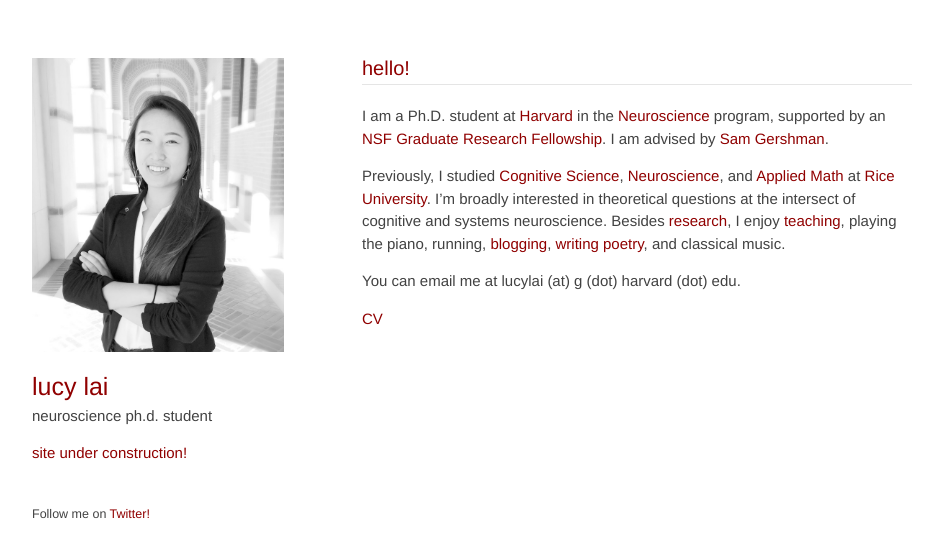
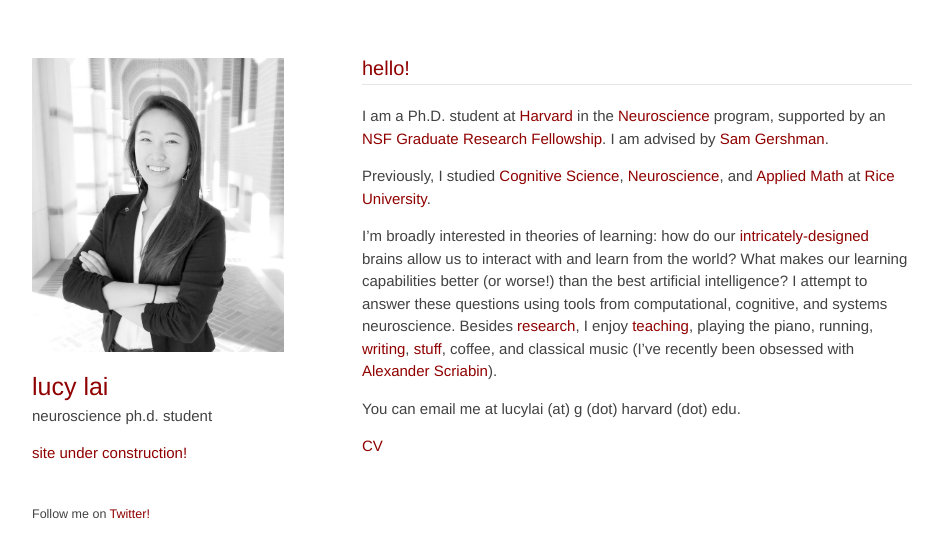
Before and after one commit to lucylai96/lucylai96.github.io, a Jekyll site: the page built from index.md, in a window 1280 px wide. Shown: the top 558 px of the page, without its empty margins (168-1111 px from the left). Built offline with Jekyll 4.4.1, drawn with Linux system fonts in a browser that asks for light colours; our own code applies the rules of GitHub Pages for plain Markdown files.

Commit message:
update main

```diff
--- a/index.md
+++ b/index.md
@@ -2,7 +2,9 @@
 ***
 I am a Ph.D. student at <a href="http://www.harvard.edu" target="_blank">Harvard</a> in the <a href="http://www.hms.harvard.edu/dms/neuroscience/index.html" target="_blank">Neuroscience</a> program, supported by an <a href="https://www.nsfgrfp.org/" target="_blank">NSF Graduate Research Fellowship</a>. I am advised by <a href="http://gershmanlab.webfactional.com/index.html" target="_blank">Sam Gershman</a>.
 
-Previously, I studied <a href="http://cogsci.rice.edu/" target="_blank">Cognitive Science</a>, <a href="http://neuroscience.rice.edu" target="_blank">Neuroscience</a>, and <a href="http://www.caam.rice.edu/" target="_blank">Applied Math</a> at <a href="http://www.rice.edu/" target="_blank">Rice University</a>. I’m broadly interested in theoretical questions at the intersect of cognitive and systems neuroscience. Besides [research](./research.html), I enjoy [teaching](./teaching.html), playing the piano, running, <a href="http://lucyblogs.wordpress.com/" target="_blank">blogging</a>, <a href="http://subcorticalsongs.wordpress.com/" target="_blank">writing poetry</a>, and classical music.
+Previously, I studied <a href="http://cogsci.rice.edu/" target="_blank">Cognitive Science</a>, <a href="http://neuroscience.rice.edu" target="_blank">Neuroscience</a>, and <a href="http://www.caam.rice.edu/" target="_blank">Applied Math</a> at <a href="http://www.rice.edu/" target="_blank">Rice University</a>.
+
+I’m broadly interested in theories of learning: how do our <a href="http://mitpress.mit.edu/books/principles-neural-design" target="_blank">intricately-designed</a> brains allow us to interact with and learn from the world? What makes our learning capabilities better (or worse!) than the best artificial intelligence? I attempt to answer these questions using tools from computational, cognitive, and systems neuroscience. Besides [research](./research.html), I enjoy [teaching](./teaching.html), playing the piano, running, <a href="http://lucyblogs.wordpress.com/" target="_blank">writing</a>, <a href="http://subcorticalsongs.wordpress.com/" target="_blank">stuff</a>, coffee, and classical music (I've recently been obsessed with <a href="https://en.wikipedia.org/wiki/Alexander_Scriabin" target="_blank">Alexander Scriabin</a>).
 
 You can email me at lucylai (at) g (dot) harvard (dot) edu.
 
```
